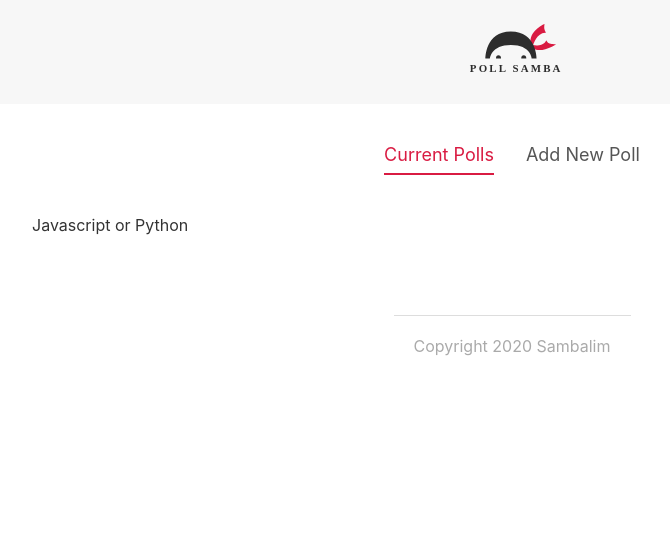
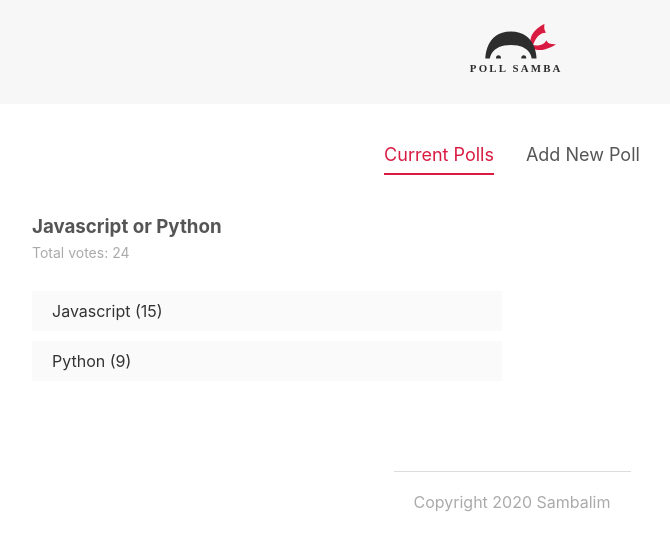
Before and after one commit to SambaLim/Svelte-Polls, a Svelte app: page / in a window 1280 px wide. Shown: the top 550 px of the page, without its empty margins (128-798 px from the left). Built offline with nearby package versions, Linux system fonts and the light colour scheme.

Commit message:
25. Poll Details Component

```diff
--- /dev/null
+++ b/src/components/PollDetails.svelte
@@ -0,0 +1,45 @@
+<script>
+  export let poll;
+
+  // reactive values
+  $: totalVotes = poll.votesA + poll.votesB;
+</script>
+
+<div class="poll">
+  <h3>{ poll.question }</h3>
+  <p>Total votes: { totalVotes }</p>
+  <div class="answer">
+    <div class="percent percent-a"></div>
+    <span>{ poll.answerA } ({ poll.votesA })</span>
+  </div>
+  <div class="answer">
+    <div class="percent percent-b"></div>
+    <span>{ poll.answerB } ({ poll.votesB })</span>
+  </div>
+</div>
+
+<style>
+  h3 {
+    margin: 0 auto;
+    color: #555;
+  }
+  p {
+    margin-top: 6px;
+    font-size: 14px;
+    color: #aaa;
+    margin-bottom: 30px;
+  }
+  .answer {
+    background: #fafafa;
+    cursor: pointer;
+    margin: 10px auto;
+    position: relative;
+  }
+  .answer:hover {
+    opacity: 0.6;
+  }
+  span {
+    display: inline-block;
+    padding: 10px 20px;
+  }
+</style>
--- a/src/components/PollList.svelte
+++ b/src/components/PollList.svelte
@@ -1,10 +1,13 @@
 <script>
+  import PollDetails from './PollDetails.svelte';
   export let polls = [];
 </script>
 
 <div class="poll-list">
   {#each polls as poll (poll.id)}
-    <div>{ poll.question }</div>
+    <div>
+      <PollDetails {poll} />
+    </div>
   {/each}
 </div>
 
```
